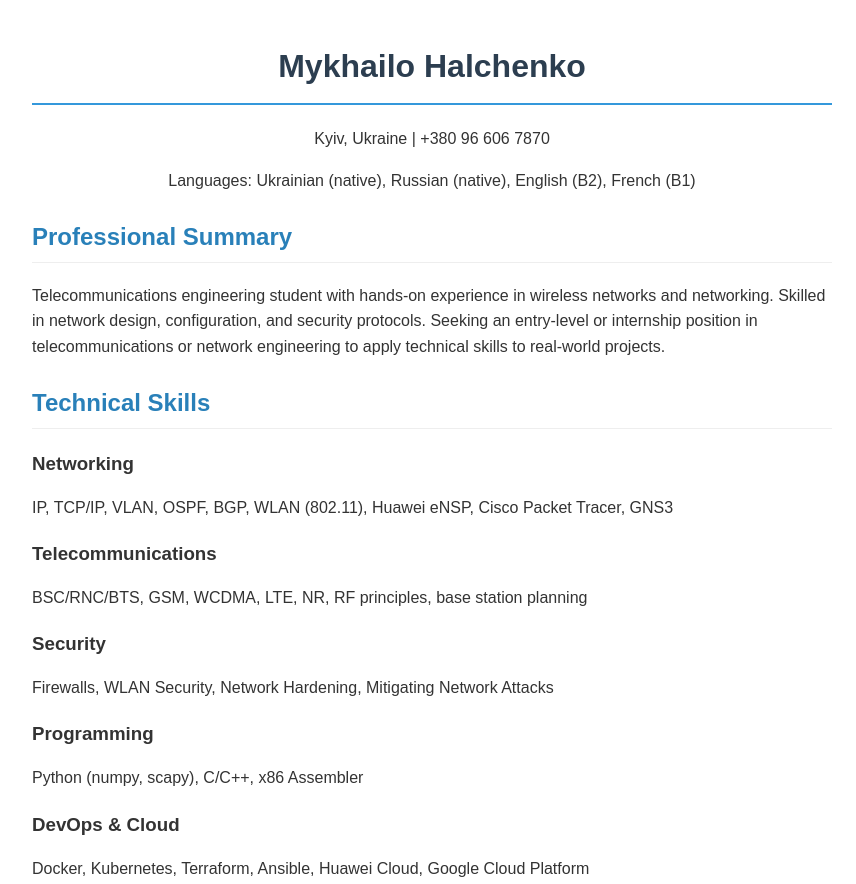
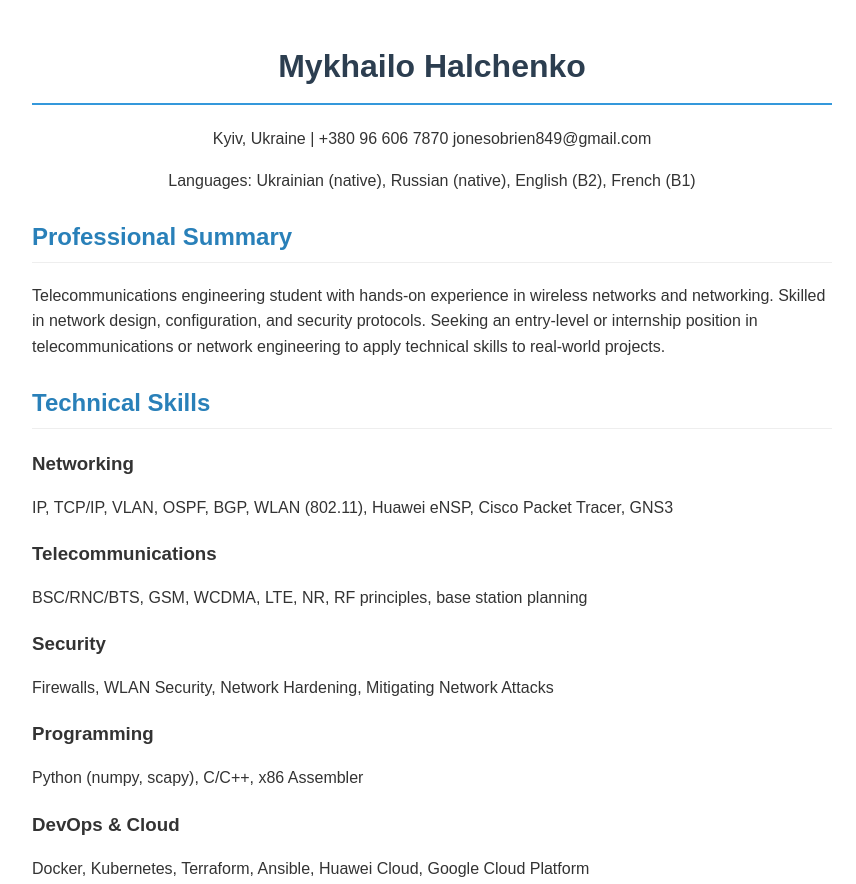
Before and after one commit to MykhailoHalchenko/new-cv, a plain HTML site: page index.html in a window 1280 px wide. Shown: the top 884 px of the page, without its empty margins (208-1064 px from the left). Drawn offline with Linux system fonts and the light colour scheme.

Commit message:
Adding email address

```diff
--- a/index.html
+++ b/index.html
@@ -61,7 +61,7 @@
   <div class="header">
     <h1>Mykhailo Halchenko</h1>
     <div class="contact-info">
-      <p>Kyiv, Ukraine | +380 96 606 7870</p>
+      <p>Kyiv, Ukraine | +380 96 606 7870 jonesobrien849@gmail.com</p>
       <p>Languages: Ukrainian (native), Russian (native), English (B2), French (B1)</p>
     </div>
   </div>
```
